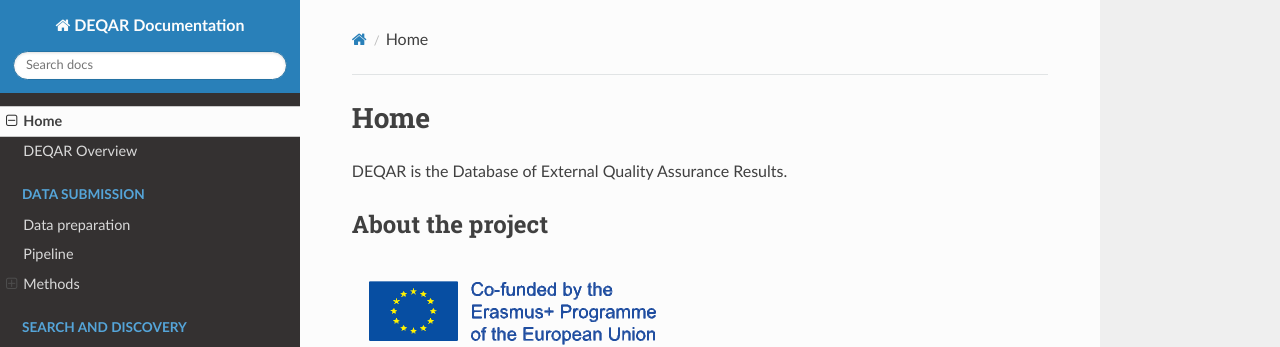
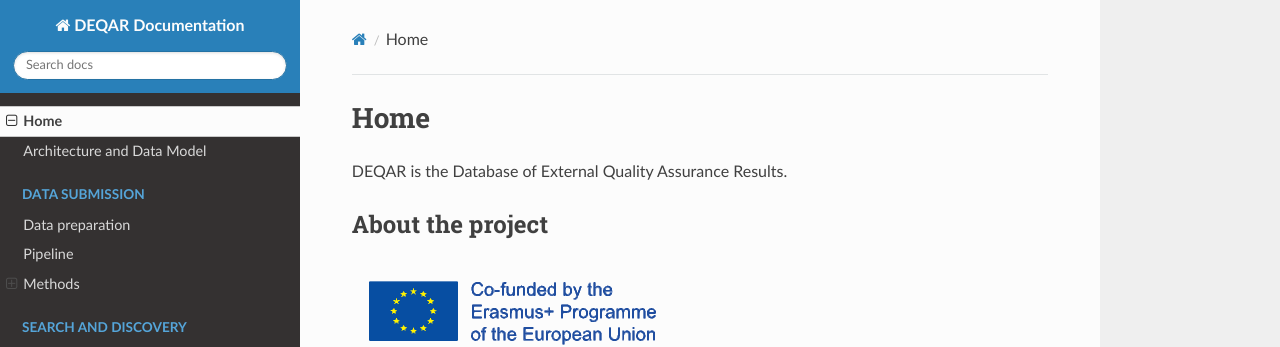
Before and after one commit to EQAR/deqar-docs, an MkDocs documentation site: the page built from docs/index.md, in a window 1280 px wide. Shown: the top 347 px of the page. Built offline with MkDocs 1.6.1, drawn with Linux system fonts in a browser that asks for light colours; nearby versions of some CDN libraries; old or Windows-style settings are respelled for this version of MkDocs.

Commit message:
rename "overview" chapter

```diff
--- a/mkdocs.yml
+++ b/mkdocs.yml
@@ -2,7 +2,7 @@ site_name: DEQAR Documentation
 ### document structure ###
 pages:
     - Home: index.md
-    - DEQAR Overview: DEQAR_overview.md
+    - Architecture and Data Model: DEQAR_overview.md
     - Data Submission:
         - Data preparation: 'submission_object_fields.md'
         - Pipeline: data_submission.md
```
